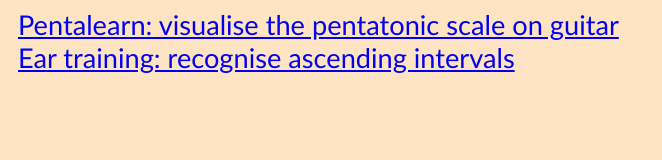
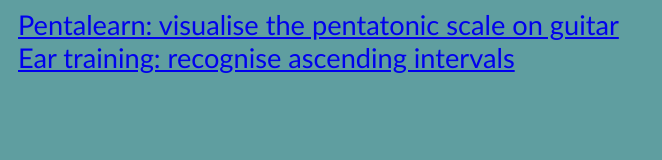
Before and after one commit to spamt/spamt.github.io, a plain HTML site: page index.html in a window 1280 px wide. Shown: the whole page, without its empty margins (0-662 px from the left). Drawn offline with Linux system fonts and the light colour scheme.

Commit message:
Update style.css
changed background colour to cadetblue

```diff
--- a/style.css
+++ b/style.css
@@ -1,6 +1,6 @@
 body{
     font-family: 'Gill Sans', 'Gill Sans MT', Calibri, 'Trebuchet MS', sans-serif;
-    background-color: bisque;
+    background-color: cadetblue;
     font-size: 1.7rem;
 }
 
```
